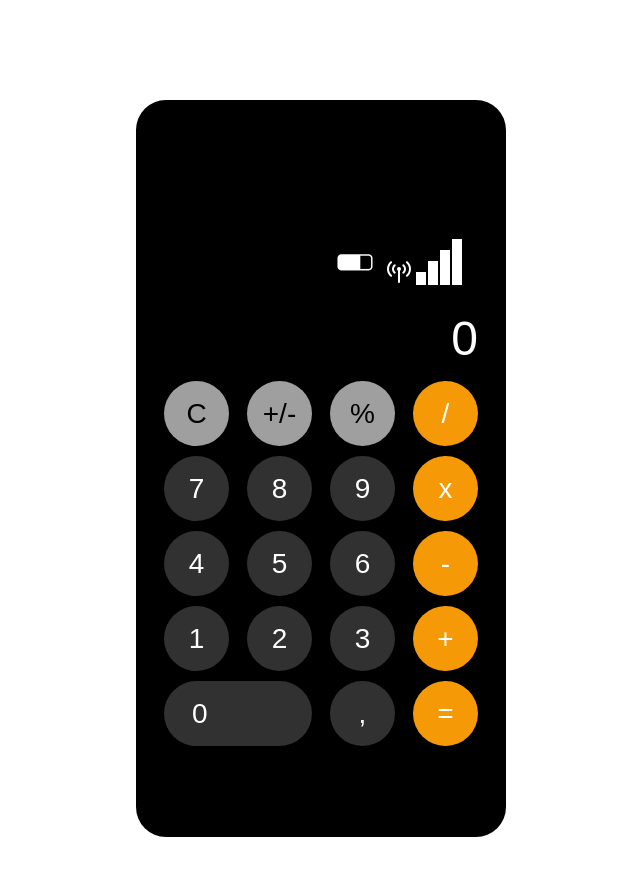
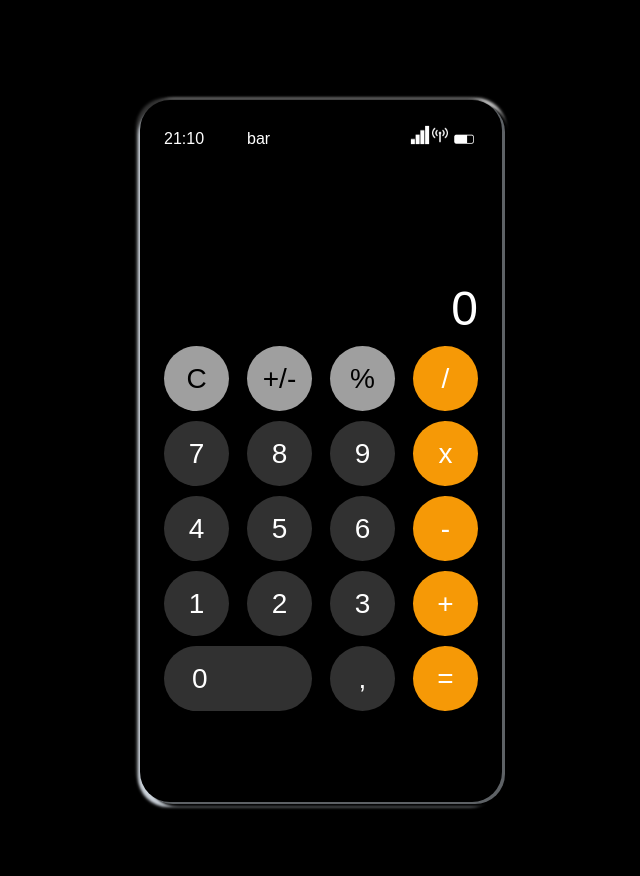
Before and after one commit to BernadetteCh/Calculator, a plain HTML site: page index.html in a window 1280 px wide. Shown: the whole page, without its empty margins (319-959 px from the left). Drawn offline with Linux system fonts and the light colour scheme; a web font is replaced by a local one.

Commit message:
created styling for the icons and changed the padding

```diff
--- a/style.css
+++ b/style.css
@@ -1,19 +1,37 @@
 @import url("https://fonts.googleapis.com/css2?family=Concert+One&family=IBM+Plex+Sans+Thai+Looped:wght@400;500&family=Indie+Flower&family=Montserrat&family=Montserrat+Alternates&family=Open+Sans:wght@300;400&family=Roboto&family=Rock+3D&family=Varela+Round&display=swap");
+
+body {
+  background-color: black;
+}
 table {
-  padding-top: 125px;
   padding-bottom: 85px;
-  padding-left: 18px;
-  padding-right: 18px;
+  padding-left: 14px;
+  padding-right: 14px;
   border-radius: 30px;
   background-color: black;
   font-family: "IBM Plex Sans Thai Looped", sans-serif;
   height: 430px;
   margin: 100px auto;
+  box-shadow: 3px 2px #5e6266, 8px 5px 3px #000, -2px 5px 3px #ccd3db,
+    -4px -2px 3px #333, 4px -2px 3px #ccc;
 }
 td {
   width: 65px;
   height: 65px;
   padding: 4px 8px;
+}
+span {
+  color: white;
+}
+
+.network,
+.connection,
+.loading {
+  max-width: 20px;
+  float: right;
+}
+.loading {
+  max-width: 28px;
 }
 
 .btn {
@@ -71,6 +89,7 @@ td {
 }
 
 #output {
+  padding-top: 100px;
   text-align: right;
   font-size: 48px;
   color: white;
```
